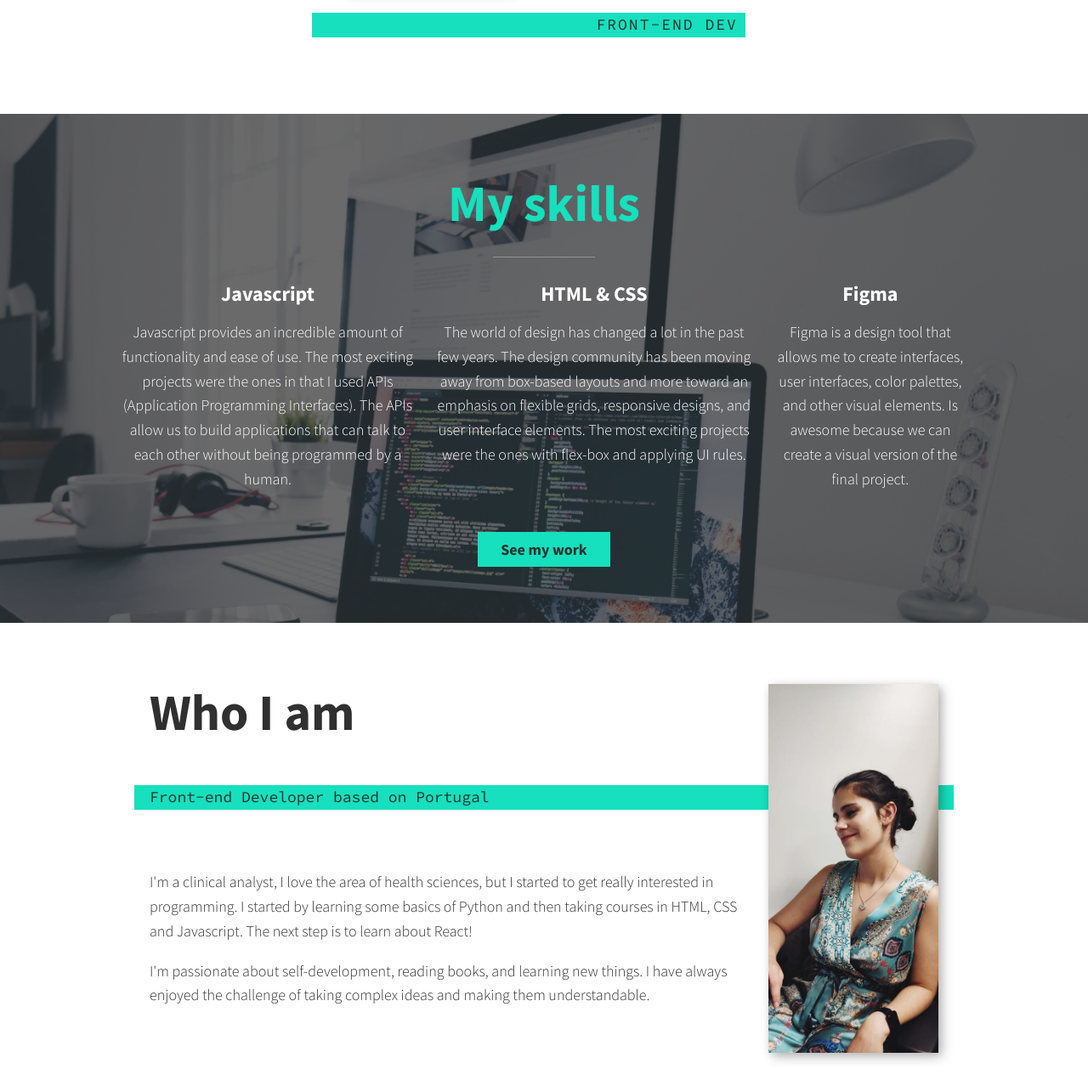
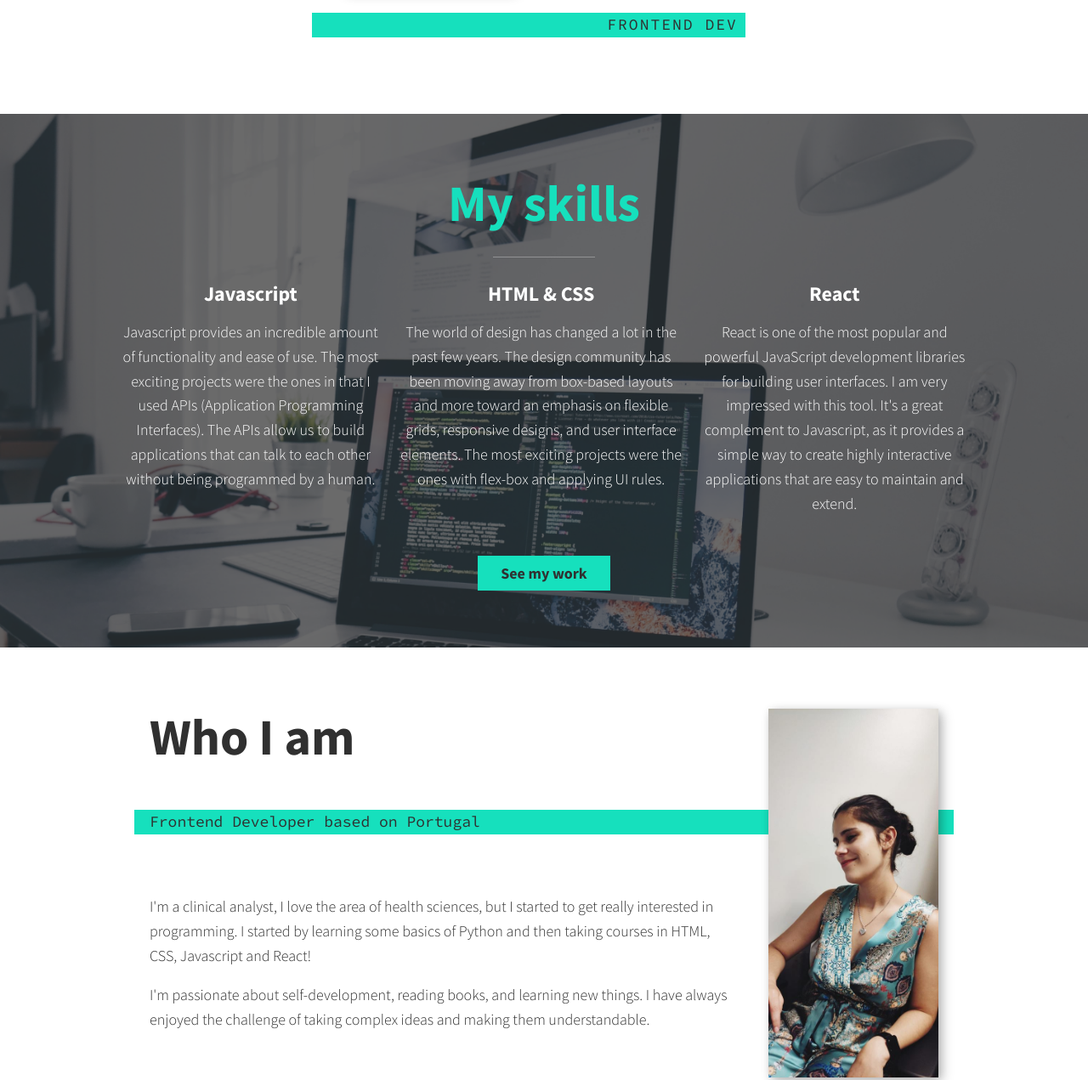
Before and after one commit to VanessaAz/Portfolio, a website built with webpack: page index.html in a window 1280 px wide. Shown: the part 275-1546 px from the top of the page at 85% size. Built offline with nearby package versions, Linux system fonts and the light colour scheme.

Commit message:
Add React to skills

```diff
--- a/index.html
+++ b/index.html
@@ -33,7 +33,7 @@
             <h1 class="section__title section__title--intro">
                 Hi, I am <span>Vanessa</span>
             </h1>
-            <p class="section__subtitle section__subtitle--intro">Front-end dev</p>
+            <p class="section__subtitle section__subtitle--intro">Frontend dev</p>
             <img src="img/me-short.JPEG" class="section__image--intro">
         </section>
 
@@ -52,8 +52,8 @@
                 </div>
 
                 <div class="section__service">
-                    <h3 class="section__service--title">Figma</h3>
-                    <p class="section__service--body">Figma is a design tool that allows me to create interfaces, user interfaces, color palettes, and other visual elements. Is awesome because we can create a visual version of the final project. </p>
+                    <h3 class="section__service--title">React</h3>
+                    <p class="section__service--body">React is one of the most popular and powerful JavaScript development libraries for building user interfaces. I am very impressed with this tool. It's a great complement to Javascript, as it provides a simple way to create highly interactive applications that are easy to maintain and extend.</p>
                 </div>
             </div>
             <a href="#my-work" class="section__service--link">See my work</a>
@@ -61,9 +61,9 @@
 
         <section id="about-me" class="about">
             <h2 class="section__title section__title--about">Who I am</h2>
-            <p class="section__subtitle section__subtitle--about"> Front-end Developer based on Portugal</p>
+            <p class="section__subtitle section__subtitle--about"> Frontend Developer based on Portugal</p>
             <div class="section__body--about">
-                <p>I'm a clinical analyst, I love the area of health sciences, but I started to get really interested in programming. I started by learning some basics of Python and then taking courses in HTML, CSS and Javascript. The next step is to learn about React!</p>
+                <p>I'm a clinical analyst, I love the area of health sciences, but I started to get really interested in programming. I started by learning some basics of Python and then taking courses in HTML, CSS, Javascript and React!</p>
                 <p>I'm passionate about self-development, reading books, and learning new things. I have always enjoyed the challenge of taking complex ideas and making them understandable. </p>
             </div>
             <img src="img/me-longer.jpeg" class="image--about">
```
